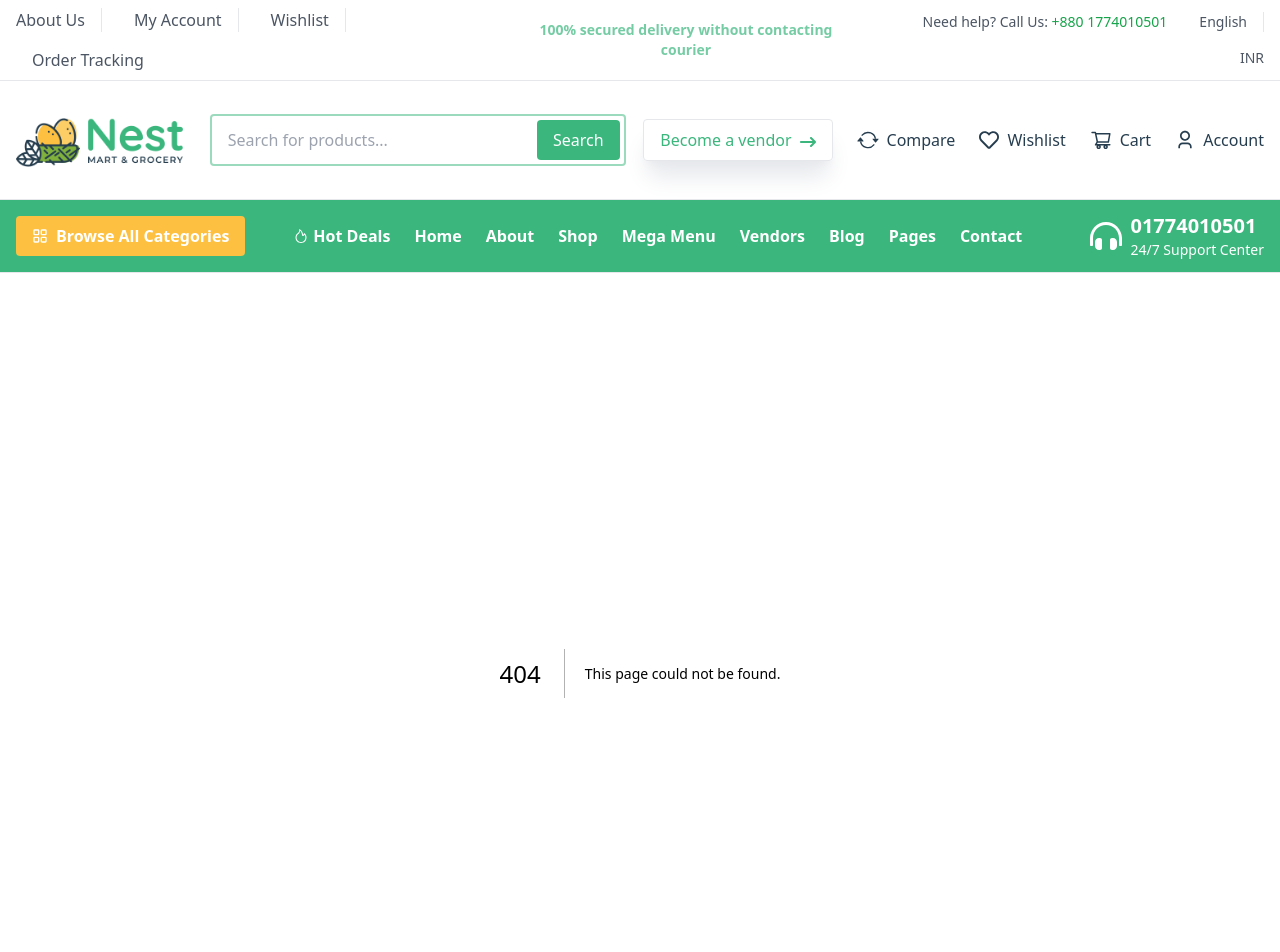
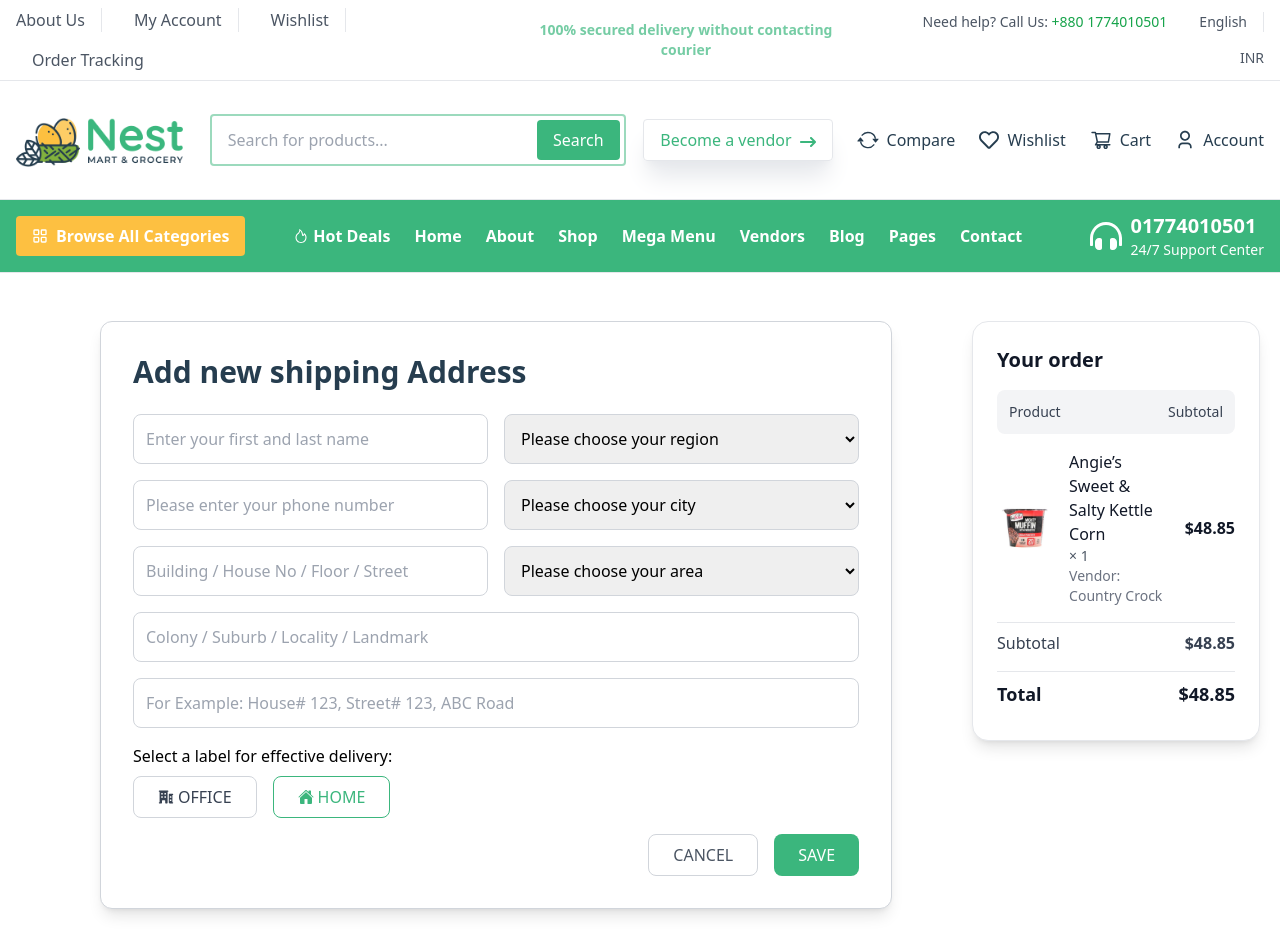
Before and after one commit to Siyammahdi/nest-mart, a Next.js app: page /checkout in a window 1280 px wide. Before the commit this address had no page. Shown: the top 952 px of the page. Built offline with nearby package versions, Linux system fonts and the light colour scheme.

Commit message:
checkout page updated

```diff
--- a/src/app/all-products/[id]/page.tsx
+++ b/src/app/all-products/[id]/page.tsx
@@ -6,6 +6,8 @@ import Image from 'next/image';
 import Newsletter from '@/app/homepage/Subscription/Newsletter';
 import { FaCheck } from 'react-icons/fa6';
 import SellerContact from './components/SellerContact';
+import BestSell from '@/app/homepage/Products/Sells/BestSell';
+import Link from 'next/link';
 
 const ProductDetail = () => {
     const pathname = usePathname();
@@ -53,15 +55,17 @@ const ProductDetail = () => {
                     </div>
 
                     <div className='flex gap-4'>
+                        <Link href="/checkout">
                             <button className="bg-primary text-white font-semibold px-6 py-2 mt-4 rounded hover:bg-[#fdc041] transition">
-                            Add to Cart
+                                Checkout
                             </button>
+                        </Link>
 
                         <button className="border-2 border-primary text-primary font-semibold px-6 py-2 mt-4 rounded hover:bg-[#fdc041] hover:text-white hover:border-[#fdc041] transition">
                             Add to Wishlist
                         </button>
                         <button className="border-2 border-primary text-primary font-semibold px-6 py-2 mt-4 rounded hover:bg-[#fdc041] hover:text-white hover:border-[#fdc041] transition">
-                            Compare
+                            Add to Cart
                         </button>
                     </div>
 
@@ -143,6 +147,7 @@ const ProductDetail = () => {
             </div>
 
             <Newsletter />
+            <BestSell />
         </div>
     );
 };
--- /dev/null
+++ b/src/app/checkout/From/CheckoutFrom.tsx
@@ -0,0 +1,73 @@
+"use client"
+
+import { useState } from "react";
+import { HiMiniBuildingOffice2 } from "react-icons/hi2";
+import { IoHome } from "react-icons/io5";
+
+const CheckoutForm = () => {
+    const [formData, setFormData] = useState({
+        fullName: "",
+        phone: "",
+        region: "",
+        city: "",
+        area: "",
+        building: "",
+        landmark: "",
+        address: "",
+        label: "HOME",
+    });
+
+    const handleChange = (e: React.ChangeEvent<HTMLInputElement | HTMLSelectElement>) => {
+        setFormData({ ...formData, [e.target.name]: e.target.value });
+    };
+
+    const handleSubmit = (e: React.FormEvent) => {
+        e.preventDefault();
+        console.log("Form Submitted", formData);
+    };
+
+    return (
+        <div className="w-full mx-0 md:mx-20 p-8 bg-white shadow-lg rounded-xl border border-gray-300 my-12">
+            <h2 className="text-3xl font-semibold text-text mb-6">Add new shipping Address</h2>
+            <form onSubmit={handleSubmit} className="space-y-4">
+                <div className="grid grid-cols-2 gap-4">
+                    <input type="text" name="fullName" placeholder="Enter your first and last name" value={formData.fullName} onChange={handleChange} required className="w-full p-3 rounded-lg border border-gray-300" />
+                    <select name="region" value={formData.region} onChange={handleChange} required className="w-full p-3 rounded-lg border border-gray-300">
+                        <option value="">Please choose your region</option>
+                    </select>
+                </div>
+                <div className="grid grid-cols-2 gap-4">
+                    <input type="tel" name="phone" placeholder="Please enter your phone number" value={formData.phone} onChange={handleChange} required className="w-full p-3 rounded-lg border border-gray-300" />
+                    <select name="city" value={formData.city} onChange={handleChange} required className="w-full p-3 rounded-lg border border-gray-300">
+                        <option value="">Please choose your city</option>
+                    </select>
+                </div>
+                <div className="grid grid-cols-2 gap-4">
+                    <input type="text" name="building" placeholder="Building / House No / Floor / Street" value={formData.building} onChange={handleChange} required className="w-full p-3 rounded-lg border border-gray-300" />
+                    <select name="area" value={formData.area} onChange={handleChange} required className="w-full p-3 rounded-lg border border-gray-300">
+                        <option value="">Please choose your area</option>
+                    </select>
+                </div>
+                <input type="text" name="landmark" placeholder="Colony / Suburb / Locality / Landmark" value={formData.landmark} onChange={handleChange} required className="w-full p-3 rounded-lg border border-gray-300" />
+                <input type="text" name="address" placeholder="For Example: House# 123, Street# 123, ABC Road" value={formData.address} onChange={handleChange} required className="w-full p-3 rounded-lg border border-gray-300" />
+                <div className="mt-4">
+                    <p className="mb-2">Select a label for effective delivery:</p>
+                    <div className="flex space-x-4">
+                        <button type="button" className={`px-6 py-2 border rounded-lg  ${formData.label === "OFFICE" ? "border-blue-500 text-blue-500" : "border-gray-300 text-gray-700"}`} onClick={() => setFormData({ ...formData, label: "OFFICE" })}>
+                            <span className="flex items-center gap-1"><HiMiniBuildingOffice2 /> OFFICE</span>
+                        </button>
+                        <button type="button" className={`px-6 py-2 border rounded-lg flex items-center ${formData.label === "HOME" ? "border-primary text-primary" : "border-gray-300 text-gray-700"}`} onClick={() => setFormData({ ...formData, label: "HOME" })}>
+                            <span className="flex items-center gap-1"><IoHome /> HOME</span>
+                        </button>
+                    </div>
+                </div>
+                <div className="flex justify-end space-x-4 mt-6">
+                    <button type="button" className="px-6 py-2 border border-gray-300 rounded-lg text-gray-600">CANCEL</button>
+                    <button type="submit" className="px-6 py-2 bg-primary text-white rounded-lg">SAVE</button>
+                </div>
+            </form>
+        </div>
+    );
+};
+
+export default CheckoutForm;
--- /dev/null
+++ b/src/app/checkout/OrderSummary/OrderSummary.tsx
@@ -0,0 +1,42 @@
+import Image from "next/image";
+
+const OrderSummary = () => {
+    return (
+      <div className="h-fit my-12 mx-auto p-6 bg-white shadow-lg rounded-2xl border border-gray-200">
+        <h2 className="text-xl font-semibold text-gray-900 mb-4">Your order</h2>
+
+        <div className="bg-gray-100 p-3 rounded-lg text-sm font-medium text-gray-700 flex justify-between">
+          <span>Product</span>
+          <span>Subtotal</span>
+        </div>
+
+        <div className="py-4 flex items-center gap-4 border-b border-gray-200">
+          <Image
+            src="/products/product6.jpg"
+            alt="Product"
+            className="w-14 h-14 rounded-lg object-cover"
+            height={200}
+            width={200}
+          />
+          <div className="flex-1">
+            <p className="font-medium text-gray-900">Angie’s Sweet & Salty Kettle Corn</p>
+            <p className="text-sm text-gray-600">× 1</p>
+            <p className="text-sm text-gray-500">Vendor: Country Crock</p>
+          </div>
+          <span className="font-semibold text-gray-900">$48.85</span>
+        </div>
+
+        <div className="py-2 flex justify-between text-gray-700">
+          <span>Subtotal</span>
+          <span className="font-semibold">$48.85</span>
+        </div>
+
+        <div className="py-2 flex justify-between text-gray-900 text-lg font-bold border-t border-gray-200 mt-2">
+          <span>Total</span>
+          <span>$48.85</span>
+        </div>
+      </div>
+    );
+  };
+
+  export default OrderSummary;
--- /dev/null
+++ b/src/app/checkout/page.tsx
@@ -0,0 +1,14 @@
+import React from 'react';
+import CheckoutForm from './From/CheckoutFrom';
+import OrderSummary from './OrderSummary/OrderSummary';
+
+const CheckoutPage = () => {
+    return (
+        <div className='flex flex-col lg:flex-row mx-5'>
+            <CheckoutForm />
+            <OrderSummary />
+        </div>
+    );
+};
+
+export default CheckoutPage;
--- a/src/app/homepage/Products/Popular/Popular.tsx
+++ b/src/app/homepage/Products/Popular/Popular.tsx
@@ -36,11 +36,11 @@ const Popular = () => {
                                     width={200}
                                     height={200}
                                 />
-                                <p className="text-xs text-gray-500 mb-1">{product.category}</p>
-                                <h3 className="text-base md:text-lg leading-tight font-semibold text-gray-800 mb-1">
+                                <p className="text-[8px] md:text-xs text-gray-500 md:mb-1">{product.category}</p>
+                                <h3 className="text-sm md:text-base lg::text-lg leading-tight font-semibold text-gray-800 md:mb-1">
                                     {product.title}
                                 </h3>
-                                <p className="text-xs md:text-base text-gray-400 mb-2">By <span className='text-primary'>{product.brand}</span></p>
+                                <p className="text-[8px] md:text-xs lg:text-base text-gray-400 md:mb-2">By <span className='text-primary'>{product.brand}</span></p>
                                 <div className="md:flex items-center justify-between ">
                                     <div className='flex gap-2 md:gap-4 items-center'>
                                         <p className="text-primary font-bold text-base md:text-xl">
--- a/src/app/homepage/Products/Popular/Supplier.tsx
+++ b/src/app/homepage/Products/Popular/Supplier.tsx
@@ -36,7 +36,7 @@ const Supplier = () => {
                             backgroundImage: `url('${product.image}')`,
                         }}
                     >
-                        <div className="absolute inset-0 ml-[50%] flex flex-col justify-center space-y-4 items-start p-4 md:p-6 text-white">
+                        <div className="absolute inset-0 ml-[50%] flex flex-col justify-center  space-y-4 items-start p-4 md:p-6 text-white">
                             <h2 className="text-base md:text-lg font-semibold text-text">
                                 {product.title}
                             </h2>
--- a/src/app/homepage/Products/Sells/BestSell.tsx
+++ b/src/app/homepage/Products/Sells/BestSell.tsx
@@ -17,7 +17,7 @@ const BestSell = () => {
   };
 
   return (
-    <div className="relative w-full mx-auto overflow-hidden my-12">
+    <div className="relative w-full overflow-hidden my-12 mx-4 md:mx-6 ">
       <div className="flex justify-between">
         <h2 className="text-4xl font-semibold text-text mb-8">Daily Best Sells</h2>
         <div className="flex gap-2">
@@ -39,7 +39,7 @@ const BestSell = () => {
       </div>
 
       <div className="flex items-center gap-10">
-        <div className="w-3/4 relative h-[500px] mb-4 z-20">
+        <div className="hidden md:block w-3/4 relative h-[500px] mb-4 z-20">
           <div
             className="absolute inset-0 bg-cover bg-center transition-opacity duration-1000 rounded-2xl overflow-hidden"
             style={{
--- a/src/app/homepage/Products/Sells/DayDeals.tsx
+++ b/src/app/homepage/Products/Sells/DayDeals.tsx
@@ -32,15 +32,15 @@ const products = [
     },
 ];
 
-const DealsOfTheDay = () => {
+const DayDeals = () => {
     return (
-        <div className="bg-white  ">
-            <h2 className="text-4xl font-semibold text-text mb-10">Deals Of The Day</h2>
+        <div className="bg-white mx-5 md:mx-0 ">
+            <h2 className=" text-2xl lg:text-4xl font-semibold text-text mb-10">Deals Of The Day</h2>
             <div className="grid grid-cols-1 sm:grid-cols-2 md:grid-cols-4 gap-6">
                 {products.map((product, index) => (
                     <div
                         key={index}
-                        className="relative bg-gray-100 rounded-2xl shadow-md ">
+                        className="relative bg-gray-100 rounded-2xl shadow-md mb-20 md:mb-0 ">
                         <div className=''>
                             <Image
                                 src={product.image}
@@ -79,4 +79,4 @@ const DealsOfTheDay = () => {
     );
 };
 
-export default DealsOfTheDay;
+export default DayDeals;
--- a/src/components/Shared/Header/SearchBar.tsx
+++ b/src/components/Shared/Header/SearchBar.tsx
@@ -6,6 +6,7 @@ import { FaRegHeart } from "react-icons/fa";
 import { AiOutlineShoppingCart } from "react-icons/ai";
 import { RiUser3Line } from "react-icons/ri";
 import { FaArrowRightLong } from "react-icons/fa6";
+import Link from "next/link";
 
 const SearchBar: React.FC = () => {
   return (
@@ -13,6 +14,7 @@ const SearchBar: React.FC = () => {
       <div className="container mx-auto flex flex-wrap items-center justify-between gap-4 px-4 md:flex-nowrap">
         {/* Logo */}
         <div className="flex items-center">
+          <Link href="/">
             <Image
               src={logo}
               alt="Nest Mart & Grocery"
@@ -20,6 +22,7 @@ const SearchBar: React.FC = () => {
               height={100}
               width={170}
             />
+          </Link>
         </div>
 
         {/* Search Bar */}
```
Lines whose indentation alone changed are shown as unchanged.
